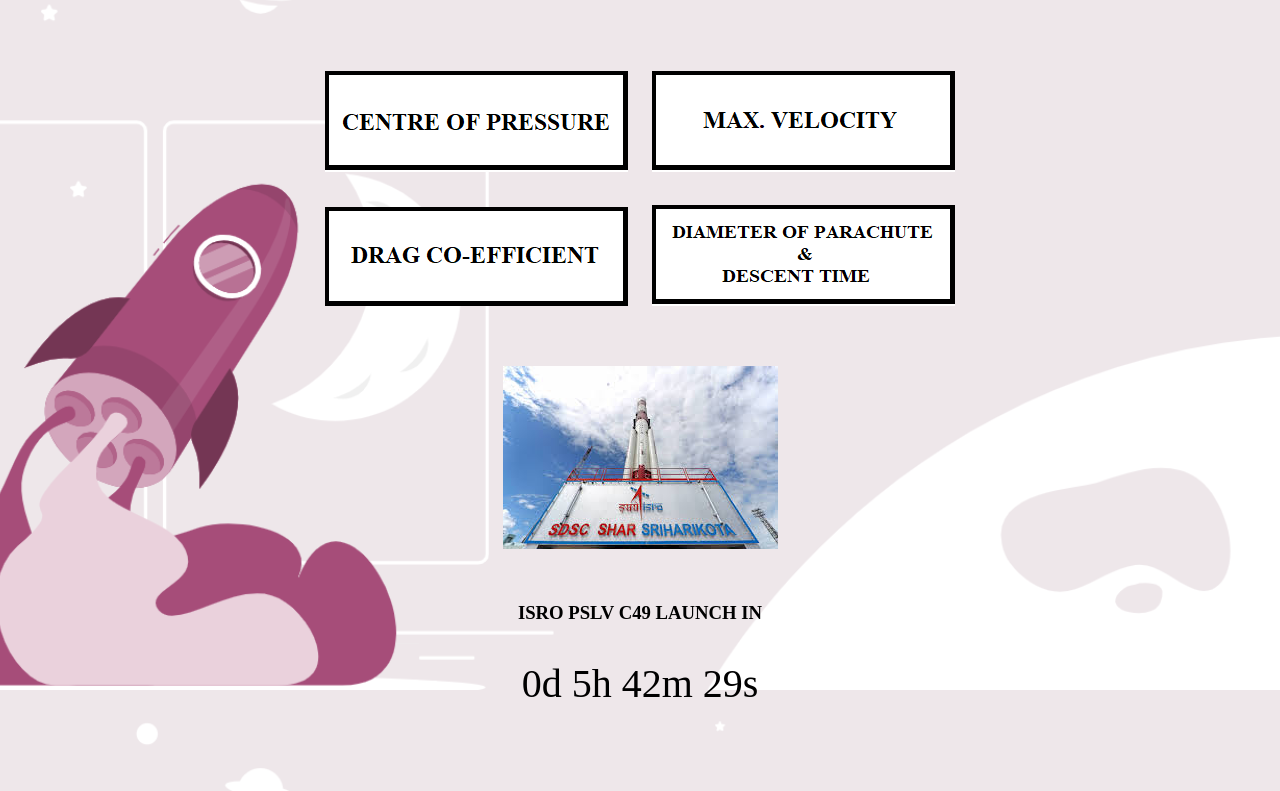
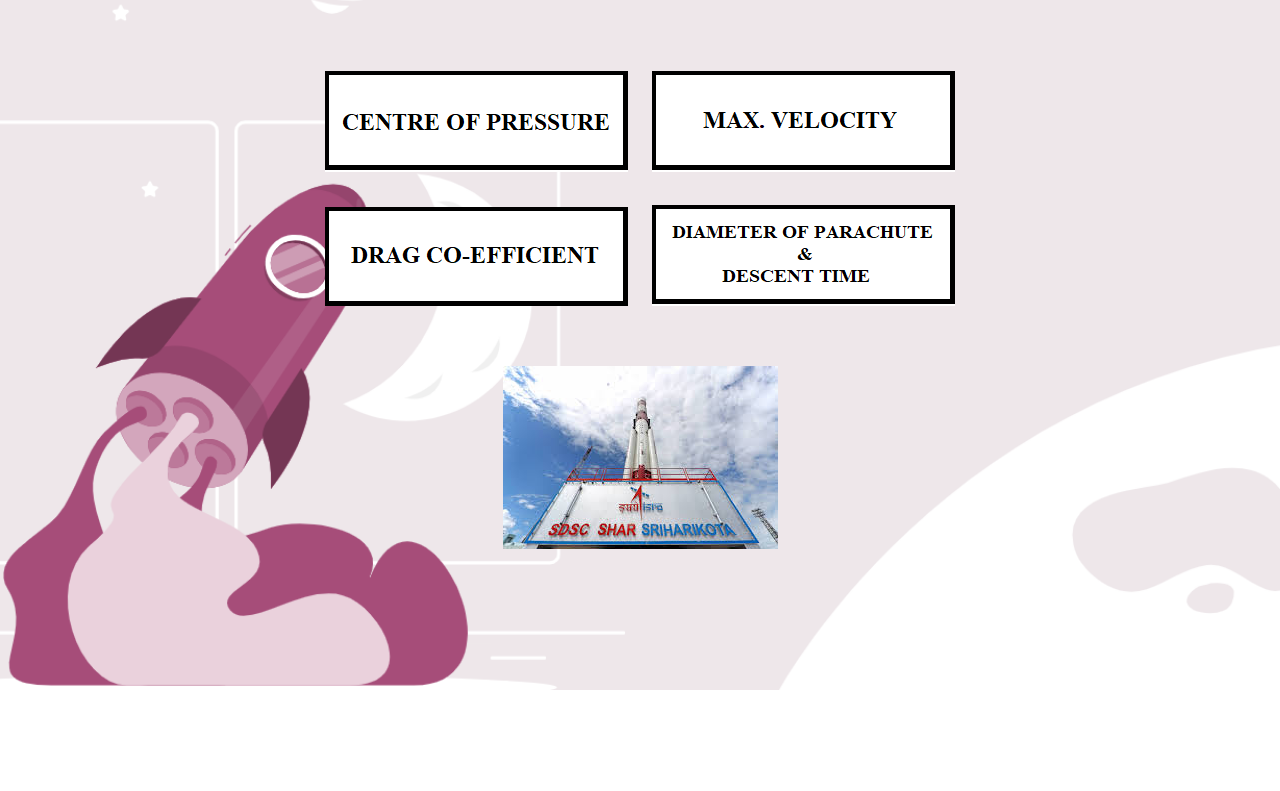
Before and after one commit to NEWSEARCHINNOVATION/tenacity, a plain HTML site: page index.htm in a window 1280 px wide. Shown: the part 110-901 px from the top of the page. After the commit the page ends 800 px from the top, so only its background shows below. Drawn offline with Linux system fonts and the light colour scheme.

Commit message:
Update index.htm

```diff
--- a/index.htm
+++ b/index.htm
@@ -11,11 +11,7 @@
   background-attachment: fixed;
   background-size: cover;
 }
-p {
-  text-align: center;
-  font-size: 40px;
-  margin-top: 0px;
-}
+
 </style>
 </head>
 <body>
@@ -31,38 +27,6 @@
 <a>&ensp;</a>
 <a href="parachute.html"><img src="AOP.png"></a></br></br>
 <br><img src="images.jpg" ></br>
-<br><h3>ISRO PSLV C49 LAUNCH IN</h3></br>
-<p id="demo"></p>
-<br><script>
-// Set the date we're counting down to
-var countDownDate = new Date("Nov 7, 2020 15:02:00").getTime();
-
-// Update the count down every 1 second
-var x = setInterval(function() {
-
-  // Get today's date and time
-  var now = new Date().getTime();
-
-  // Find the distance between now and the count down date
-  var distance = countDownDate - now;
-
-  // Time calculations for days, hours, minutes and seconds
-  var days = Math.floor(distance / (1000 * 60 * 60 * 24));
-  var hours = Math.floor((distance % (1000 * 60 * 60 * 24)) / (1000 * 60 * 60));
-  var minutes = Math.floor((distance % (1000 * 60 * 60)) / (1000 * 60));
-  var seconds = Math.floor((distance % (1000 * 60)) / 1000);
-
-  // Output the result in an element with id="demo"
-  document.getElementById("demo").innerHTML = days + "d " + hours + "h "
-  + minutes + "m " + seconds + "s ";
-
-  // If the count down is over, write some text
-  if (distance < 0) {
-    clearInterval(x);
-    document.getElementById("demo").innerHTML = "LAUNCH SUCCESSFUL";
-  }
-}, 1000);
-</script></br>
 
 
 
```
